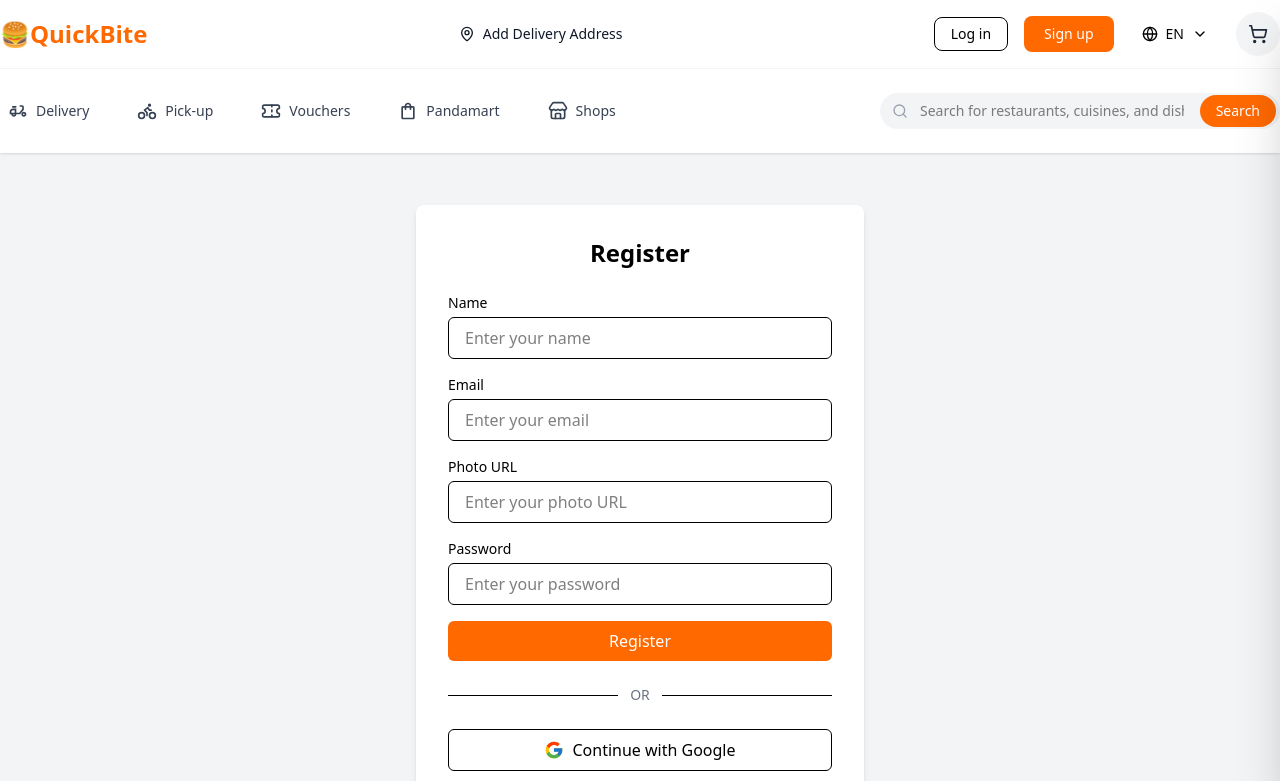
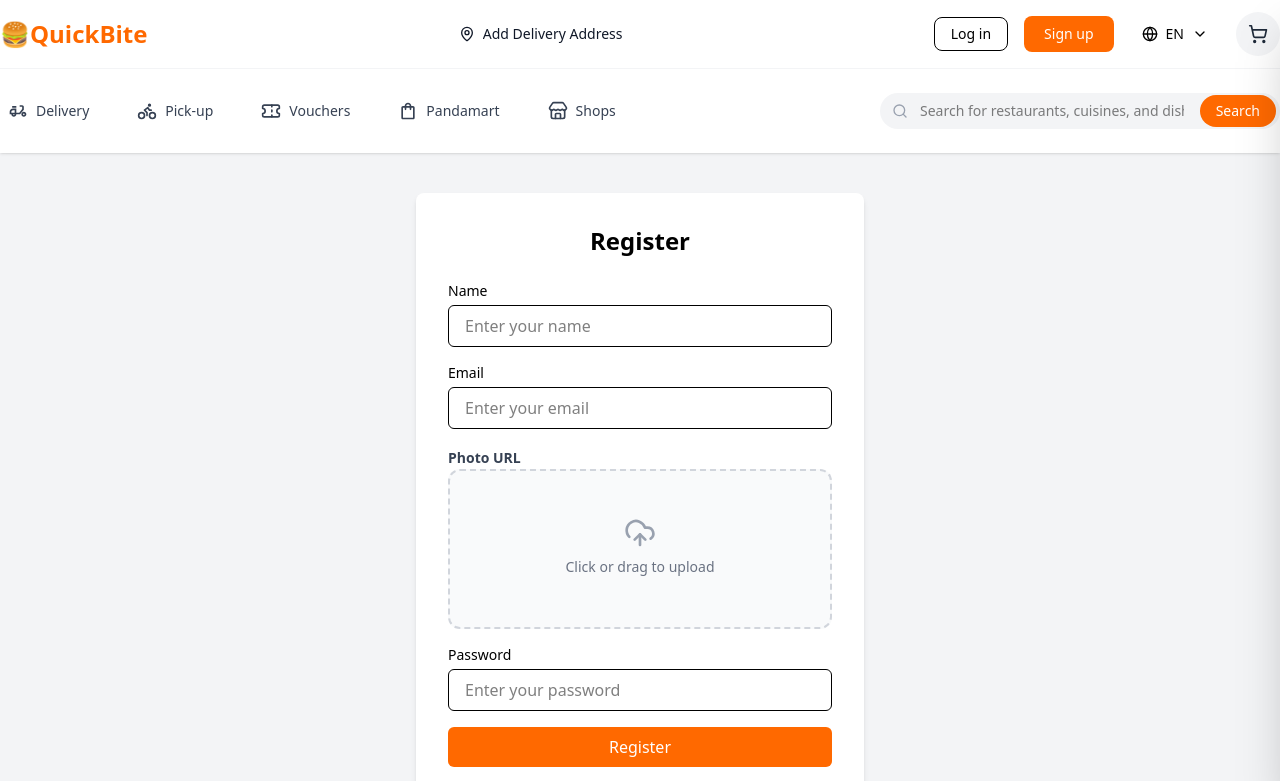
Before and after one commit to HoridasPro/quickbite, a Next.js app: page /register in a window 1280 px wide. Shown: the top 781 px of the page. Built offline with nearby package versions, Linux system fonts and the light colour scheme; no server answers.

Commit message:
feat: build reusable drag-and-drop ImageUpload component and integrate ImgBB across forms

```diff
--- a/src/app/register/page.jsx
+++ b/src/app/register/page.jsx
@@ -2,6 +2,7 @@
 
 import { postUser } from "@/actions/server/auth";
 import SocialLogin from "@/components/SocialLogin";
+import ImageUpload from "@/components/ImageUpload";
 import { useRouter } from "next/navigation";
 import { useState } from "react";
 import Swal from "sweetalert2";
@@ -12,6 +13,7 @@ export default function RegisterPage() {
   const router = useRouter();
   const { t } = useTranslation();
 
+  const [imageUrl, setImageUrl] = useState("");
   const [errors, setErrors] = useState({
     name: "",
     email: "",
@@ -27,7 +29,7 @@ export default function RegisterPage() {
     const form = e.target;
     const name = form.name.value.trim();
     const email = form.email.value.trim();
-    const image = form.image.value.trim();
+    const image = imageUrl.trim();
     const password = form.password.value.trim();
 
     let hasError = false;
@@ -95,7 +97,7 @@ export default function RegisterPage() {
 
   return (
     <div className="min-h-screen flex items-center justify-center bg-gray-100">
-      <div className="bg-white p-8 rounded-lg shadow-md w-full max-w-md">
+      <div className="bg-white p-8 rounded-lg shadow-md w-full max-w-md mt-10 mb-10">
         <h2 className="text-2xl font-bold mb-6 text-center">{t("registerTitle")}</h2>
 
         <form onSubmit={handleRegister} className="space-y-4">
@@ -130,14 +132,10 @@ export default function RegisterPage() {
           </div>
 
           <div>
-            <label className="block text-sm font-medium mb-1">{t("photoUrlLabel")}</label>
-            <input
-              name="image"
-              type="url"
-              placeholder={t("enterPhotoUrlPlaceholder")}
-              className={`w-full px-4 py-2 border rounded-md focus:outline-none focus:ring-2 focus:ring-orange-400 ${
-                errors.image ? "border-red-500" : ""
-              }`}
+            <ImageUpload
+              label={t("photoUrlLabel")}
+              value={imageUrl}
+              onChange={setImageUrl}
             />
             {errors.image && (
               <p className="text-red-500 text-sm mt-1">{errors.image}</p>
--- /dev/null
+++ b/src/components/ImageUpload.jsx
@@ -0,0 +1,120 @@
+"use client";
+
+import { useState } from "react";
+import { UploadCloud, Loader2, X } from "lucide-react";
+import { useTranslation } from "@/hooks/useTranslation";
+
+export default function ImageUpload({ value, onChange, label }) {
+  const [isUploading, setIsUploading] = useState(false);
+  const [error, setError] = useState("");
+  const [isDragging, setIsDragging] = useState(false);
+  const { t } = useTranslation();
+
+  const processFile = async (file) => {
+    if (!file) return;
+
+    if (!file.type.startsWith("image/")) {
+      setError(t("invalidFileType") || "Please upload an image file.");
+      return;
+    }
+
+    setIsUploading(true);
+    setError("");
+
+    const formData = new FormData();
+    formData.append("image", file);
+
+    try {
+      const apiKey = process.env.NEXT_PUBLIC_IMGBB_API_KEY;
+      const response = await fetch(`https://api.imgbb.com/1/upload?key=${apiKey}`, {
+        method: "POST",
+        body: formData,
+      });
+
+      const data = await response.json();
+
+      if (data.success) {
+        onChange(data.data.display_url);
+      } else {
+        setError(t("uploadFailed") || "Image upload failed.");
+      }
+    } catch (err) {
+      setError(t("uploadFailed") || "Image upload failed.");
+    } finally {
+      setIsUploading(false);
+    }
+  };
+
+  const handleFileChange = (e) => {
+    processFile(e.target.files[0]);
+  };
+
+  const handleDragOver = (e) => {
+    e.preventDefault();
+    setIsDragging(true);
+  };
+
+  const handleDragLeave = (e) => {
+    e.preventDefault();
+    setIsDragging(false);
+  };
+
+  const handleDrop = (e) => {
+    e.preventDefault();
+    setIsDragging(false);
+    if (e.dataTransfer.files && e.dataTransfer.files.length > 0) {
+      processFile(e.dataTransfer.files[0]);
+    }
+  };
+
+  return (
+    <div className="space-y-2">
+      <label className="text-sm font-semibold text-gray-700">{label}</label>
+
+      {value ? (
+        <div className="relative w-full h-40 bg-gray-50 rounded-xl border border-gray-200 overflow-hidden group">
+          <img src={value} alt="Uploaded preview" className="w-full h-full object-cover" />
+          <div className="absolute inset-0 bg-black/50 opacity-0 group-hover:opacity-100 transition-opacity flex items-center justify-center">
+            <button
+              type="button"
+              onClick={() => onChange("")}
+              className="bg-white text-red-500 p-2 rounded-full hover:bg-red-50 transition cursor-pointer"
+            >
+              <X className="w-5 h-5" />
+            </button>
+          </div>
+        </div>
+      ) : (
+        <label
+          onDragOver={handleDragOver}
+          onDragLeave={handleDragLeave}
+          onDrop={handleDrop}
+          className={`flex flex-col items-center justify-center w-full h-40 border-2 border-dashed rounded-xl transition-all duration-200 cursor-pointer relative overflow-hidden ${
+            isDragging
+              ? "border-orange-500 bg-orange-50 scale-[1.02]"
+              : "border-gray-300 bg-gray-50 hover:bg-gray-100"
+          }`}
+        >
+          <div className={`flex flex-col items-center justify-center pt-5 pb-6 transition-transform duration-200 ${isDragging ? "scale-110" : ""}`}>
+            {isUploading ? (
+              <Loader2 className="w-8 h-8 text-orange-500 animate-spin mb-2" />
+            ) : (
+              <UploadCloud className={`w-8 h-8 mb-2 transition-colors duration-200 ${isDragging ? "text-orange-500" : "text-gray-400"}`} />
+            )}
+            <p className={`text-sm font-medium transition-colors duration-200 ${isDragging ? "text-orange-600" : "text-gray-500"}`}>
+              {isUploading ? (t("uploading") || "Uploading...") : (t("clickToUpload") || "Click or drag to upload")}
+            </p>
+          </div>
+          <input
+            type="file"
+            className="hidden"
+            accept="image/*"
+            onChange={handleFileChange}
+            disabled={isUploading}
+          />
+        </label>
+      )}
+      {error && <p className="text-xs text-red-500 mt-1">{error}</p>}
+    </div>
+  );
+}
--- a/src/components/admin/FoodForm.jsx
+++ b/src/components/admin/FoodForm.jsx
@@ -5,6 +5,7 @@ import { useTranslation } from "@/hooks/useTranslation";
 import { Save, Loader2, Layers } from "lucide-react";
 import VariationsBuilder from "./VariationsBuilder";
 import CustomDropdown from "./CustomDropdown";
+import ImageUpload from "@/components/ImageUpload";
 
 export default function FoodForm({ initialData = null, onSubmit, isLoading = false }) {
   const { t, language } = useTranslation();
@@ -78,7 +79,6 @@ export default function FoodForm({ initialData = null, onSubmit, isLoading = fal
     });
   };
 
-  // Convert restaurants to standard options format
   const restaurantOptions = restaurants.map(res => ({
     id: res.id,
     label: isBn && res.nameBn ? res.nameBn : res.name
@@ -113,8 +113,11 @@ export default function FoodForm({ initialData = null, onSubmit, isLoading = fal
           </div>
 
           <div className="space-y-2">
-            <label className="text-sm font-semibold text-gray-700">{t("foodImage")} URL *</label>
-            <input type="url" name="foodImg" required value={formData.foodImg} onChange={handleChange} className="w-full px-4 py-2 border border-gray-200 rounded-xl focus:ring-2 focus:ring-orange-500 outline-none" />
+            <ImageUpload
+              label={`${t("foodImage")} *`}
+              value={formData.foodImg}
+              onChange={(url) => setFormData(prev => ({ ...prev, foodImg: url }))}
+            />
           </div>
 
           <div className="space-y-2">
--- a/src/components/admin/RestaurantForm.jsx
+++ b/src/components/admin/RestaurantForm.jsx
@@ -3,6 +3,7 @@
 import { useState, useEffect } from "react";
 import { useTranslation } from "@/hooks/useTranslation";
 import { Save, Loader2, Store, Image as ImageIcon, MapPin, Phone } from "lucide-react";
+import ImageUpload from "@/components/ImageUpload";
 
 export default function RestaurantForm({ initialData = null, onSubmit, isLoading = false }) {
   const { t } = useTranslation();
@@ -47,7 +48,6 @@ export default function RestaurantForm({ initialData = null, onSubmit, isLoading
 
   return (
     <form onSubmit={handleSubmit} className="space-y-8 pb-10">
-      {/* basic info */}
       <div className="bg-white rounded-2xl shadow-sm border border-gray-100 p-6 space-y-6">
         <h2 className="text-lg font-bold text-gray-800 flex items-center gap-2 border-b pb-3">
           <Store className="w-5 h-5 text-orange-500" />
@@ -131,7 +131,6 @@ export default function RestaurantForm({ initialData = null, onSubmit, isLoading
         </div>
       </div>
 
-      {/* media section */}
       <div className="bg-white rounded-2xl shadow-sm border border-gray-100 p-6 space-y-6">
         <h2 className="text-lg font-bold text-gray-800 flex items-center gap-2 border-b pb-3">
           <ImageIcon className="w-5 h-5 text-orange-500" />
@@ -140,37 +139,22 @@ export default function RestaurantForm({ initialData = null, onSubmit, isLoading
 
         <div className="grid grid-cols-1 md:grid-cols-2 gap-6">
           <div className="space-y-2">
-            <label className="text-sm font-semibold text-gray-700">{t("restaurantLogo")} URL *</label>
-            <input
-              type="url"
-              name="logo"
-              required
+            <ImageUpload
+              label={`${t("restaurantLogo")} *`}
               value={formData.logo}
-              onChange={handleChange}
-              className="w-full px-4 py-2 border border-gray-200 rounded-xl focus:ring-2 focus:ring-orange-500 outline-none"
+              onChange={(url) => setFormData(prev => ({ ...prev, logo: url }))}
             />
-            {formData.logo && (
-              <img src={formData.logo} alt="Logo Preview" className="mt-2 w-20 h-20 object-cover rounded-full border border-gray-100 shadow-sm" />
-            )}
           </div>
           <div className="space-y-2">
-            <label className="text-sm font-semibold text-gray-700">{t("restaurantCover")} URL *</label>
-            <input
-              type="url"
-              name="cover"
-              required
+             <ImageUpload
+              label={`${t("restaurantCover")} *`}
               value={formData.cover}
-              onChange={handleChange}
-              className="w-full px-4 py-2 border border-gray-200 rounded-xl focus:ring-2 focus:ring-orange-500 outline-none"
+              onChange={(url) => setFormData(prev => ({ ...prev, cover: url }))}
             />
-            {formData.cover && (
-              <img src={formData.cover} alt="Cover Preview" className="mt-2 w-full h-32 object-cover rounded-xl border border-gray-100 shadow-sm" />
-            )}
           </div>
         </div>
       </div>
 
-      {/* action bar */}
       <div className="flex justify-end pt-4">
         <button
           type="submit"
--- a/src/locales/dictionaries.js
+++ b/src/locales/dictionaries.js
@@ -400,6 +400,11 @@ export const dictionaries = {
     updatePasswordBtn: "Update Password",
     updatingBtn: "Updating...",
     newPasswordPlaceholder: "New password",
+    // Image upload keys
+    invalidFileType: "Please upload an image file.",
+    uploadFailed: "Image upload failed.",
+    uploading: "Uploading...",
+    clickToUpload: "Click or drag to upload",
     // 404 Page
     pageNotFoundTitle: "404",
     pageNotFoundHeading: "Page Not Found",
@@ -816,6 +821,11 @@ export const dictionaries = {
     updatePasswordBtn: "পাসওয়ার্ড আপডেট করুন",
     updatingBtn: "আপডেট করা হচ্ছে...",
     newPasswordPlaceholder: "নতুন পাসওয়ার্ড",
+    // Image upload keys
+    invalidFileType: "অনুগ্রহ করে একটি ছবি আপলোড করুন।",
+    uploadFailed: "ছবি আপলোড ব্যর্থ হয়েছে।",
+    uploading: "আপলোড করা হচ্ছে...",
+    clickToUpload: "আপলোড করতে ক্লিক করুন বা টেনে আনুন",
     // 404 Page
     pageNotFoundTitle: "৪০৪",
     pageNotFoundHeading: "পৃষ্ঠা পাওয়া যায়নি",
```
